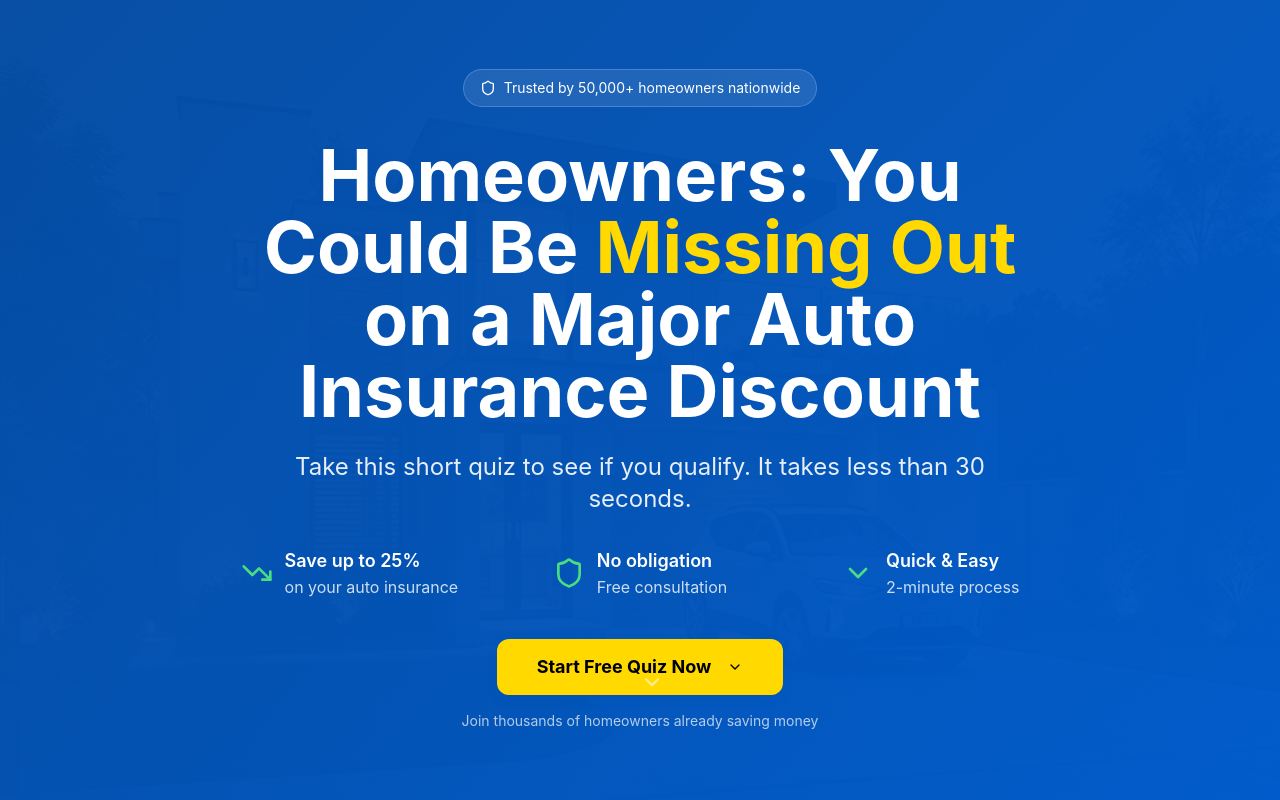
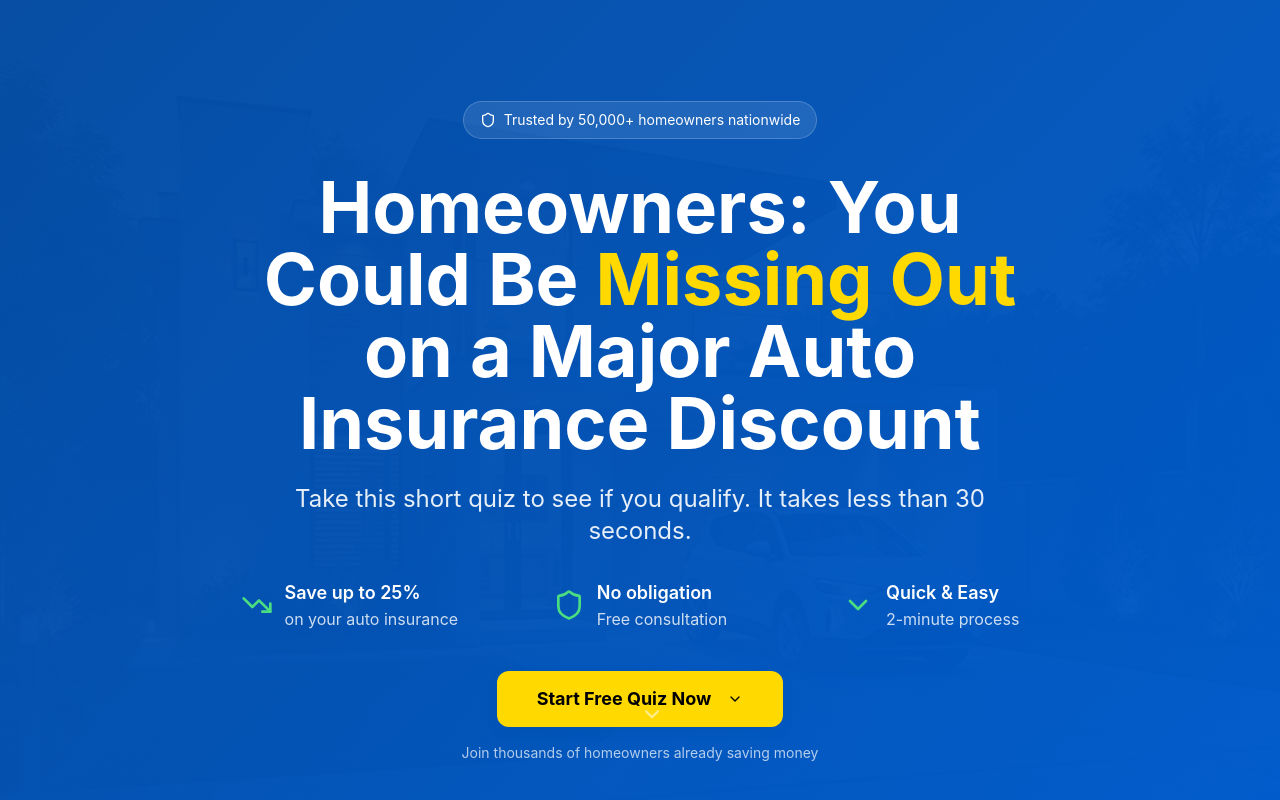
Before and after one commit to misehaus/smart-qualify-chat, a React (Vite) app: page / in a window 1280 px wide. Shown: the top 800 px of the page. Built offline with nearby package versions, Linux system fonts and the light colour scheme; the HTML template or start-up script is replaced by a standard one.

Commit message:
Adjust spacing of trust badge

```diff
--- a/src/components/HeroSection.tsx
+++ b/src/components/HeroSection.tsx
@@ -23,7 +23,7 @@ const HeroSection: React.FC<HeroSectionProps> = ({ onStartQuiz }) => {
       {/* Content */}
       <div className="relative z-10 max-w-4xl mx-auto px-6 text-center text-primary-foreground">
         {/* Trust Badge */}
-        <div className="animate-fade-in-up mb-8">
+        <div className="animate-fade-in-up mb-8 mt-16">
           <div className="inline-flex items-center bg-primary-foreground/10 backdrop-blur-sm border border-primary-foreground/20 rounded-full px-4 py-2 text-sm">
             <Shield className="w-4 h-4 mr-2" />
             Trusted by 50,000+ homeowners nationwide
```
